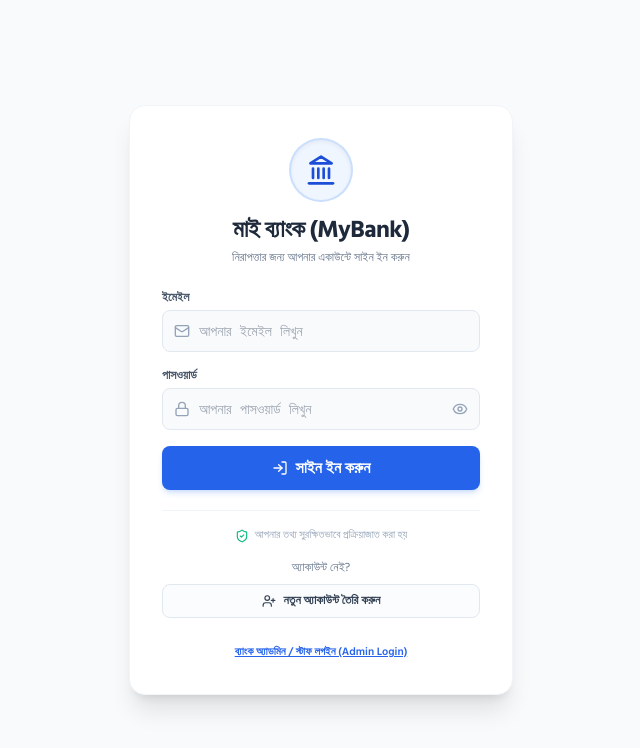
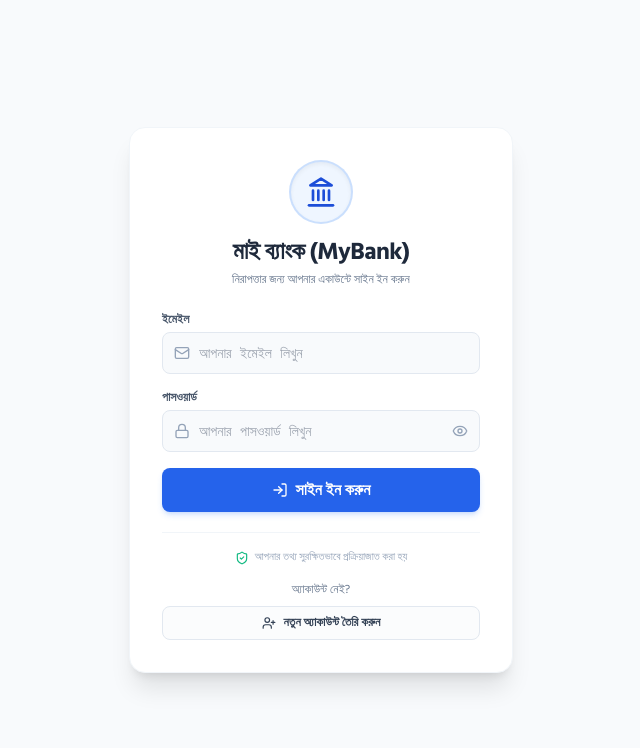
Before and after one commit to mamun390/loan, a Next.js app: page /login in a window 1280 px wide. Shown: the top 748 px of the page, without its empty margins (319-959 px from the left). Built offline with nearby package versions, Linux system fonts and the light colour scheme.

Commit message:
Remove staff link from customer login

```diff
--- a/app/login/page.js
+++ b/app/login/page.js
@@ -160,15 +160,7 @@ export default function LoginPage() {
           </Link>
         </div>
 
-        {/* Staff portal login link */}
-        <div className="mt-5 text-center">
-          <Link
-            href="/staff/login"
-            className="text-[11px] text-blue-600 hover:text-blue-800 underline font-semibold"
-          >
-            ব্যাংক অ্যাডমিন / স্টাফ লগইন (Admin Login)
-          </Link>
-        </div>
+
       </div>
     </div>
   );
```
